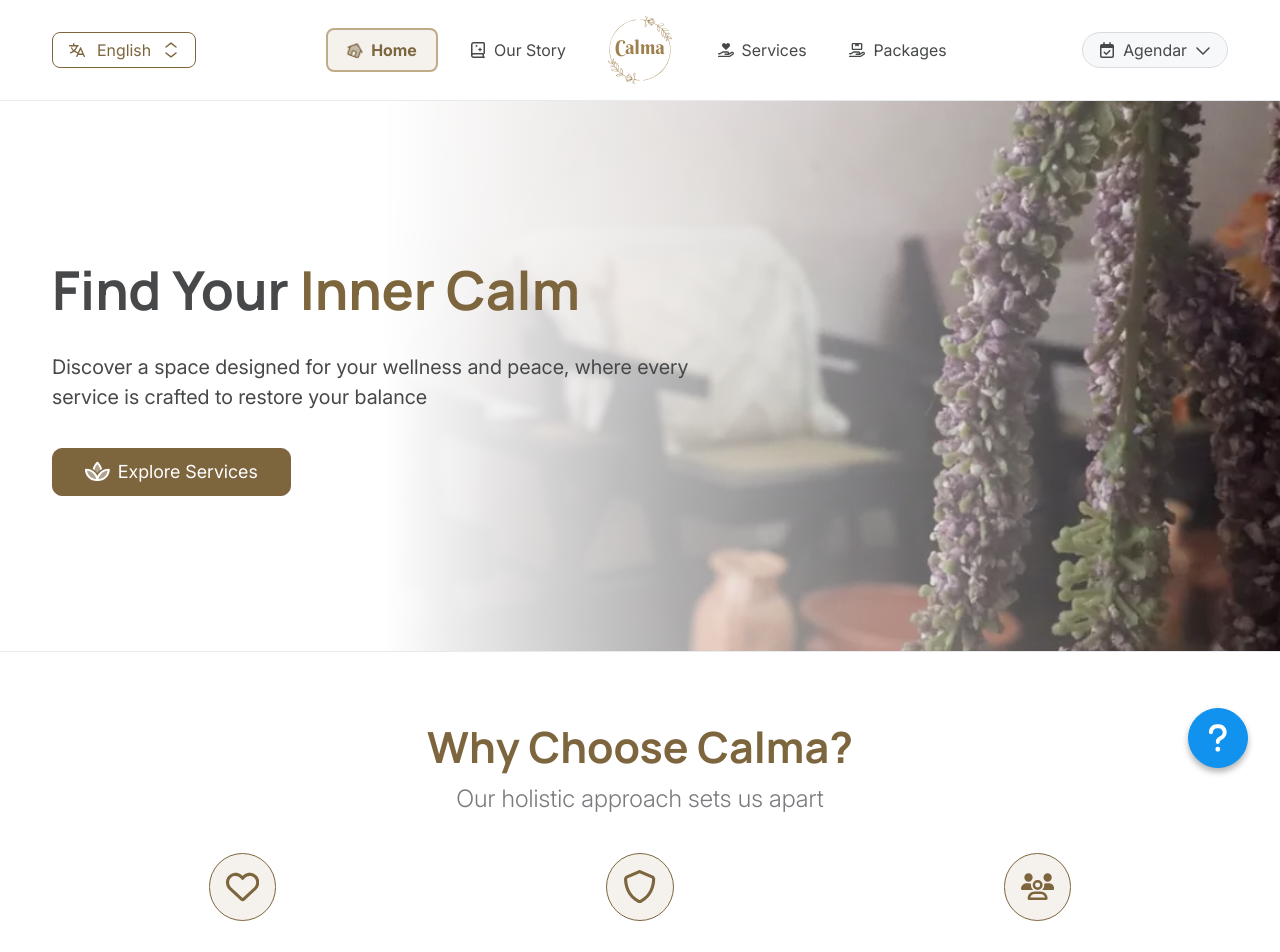
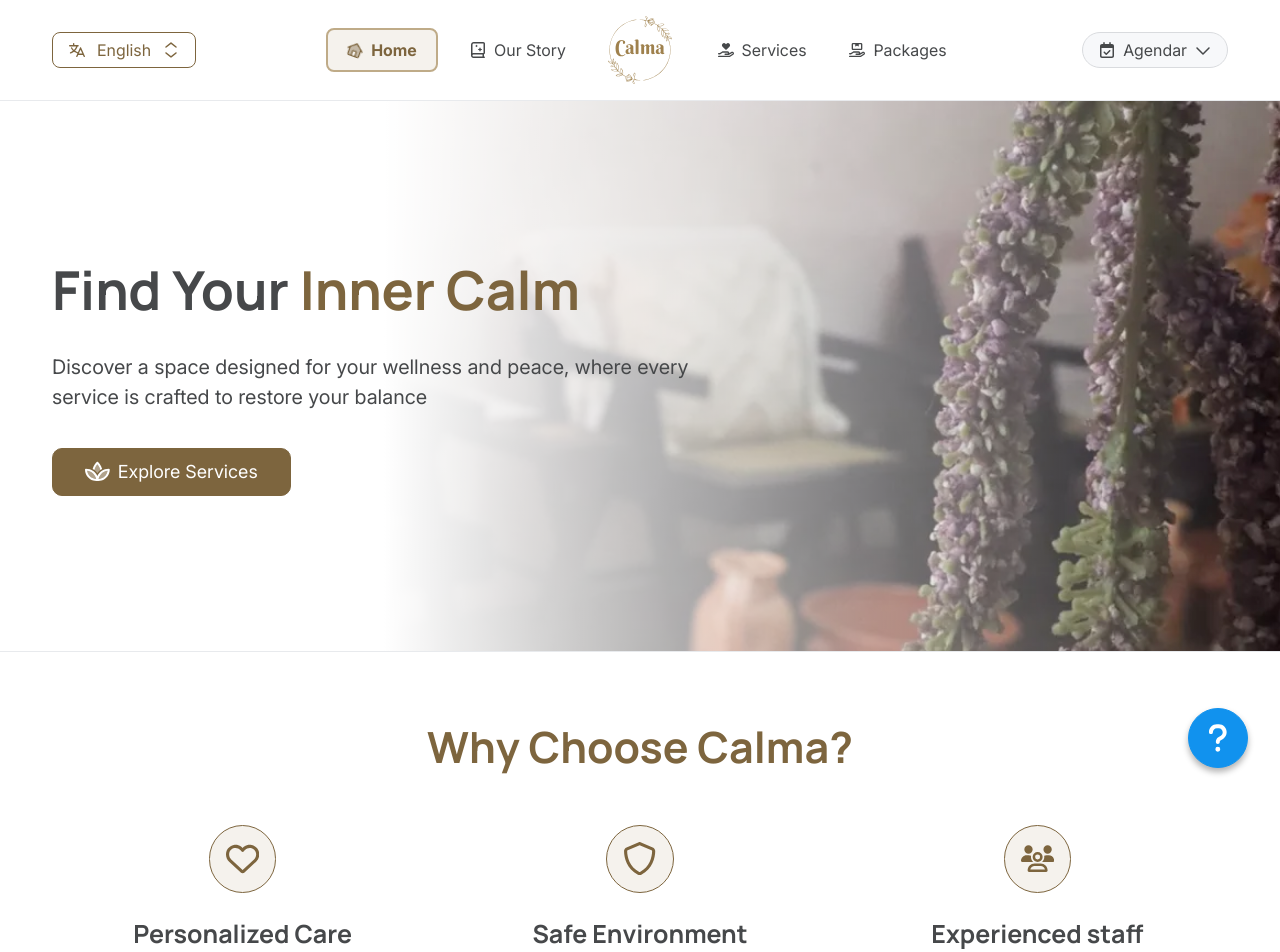
Before and after one commit to darrelmasis/Calma, a React (Vite) app in the folder client/: page / in a window 1280 px wide. Shown: the top 952 px of the page. Built offline with nearby package versions, Linux system fonts and the light colour scheme.

Commit message:
feat: eliminar párrafo descriptivo en la sección porque elegir calma?

```diff
--- a/client/src/pages/screens/Home.jsx
+++ b/client/src/pages/screens/Home.jsx
@@ -45,11 +45,8 @@ const Home = () => {
       <section id="why" className="py-5 bg-neutral-0 d-flex align-items-center border-top">
         <div className="container d-flex flex-direction-column align-items-center justify-content-center">
 
-          <Fade>
+          <Fade className='mb-5'>
             <h2 className="text-primary mb-1 text-center">{t('home.section_2.title')}</h2>
-          </Fade>
-          <Fade delay={0.2}>
-            <p className="fs-lead text-muted mt-1 text-center">{t('home.section_2.description')}</p>
           </Fade>
 
           {/* <div className="grid mt-lg-6 mt-4 text-center"> */}
```
